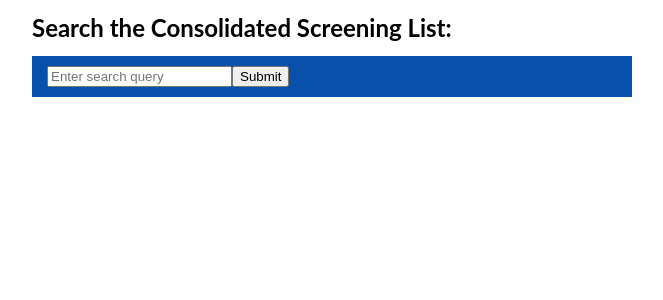
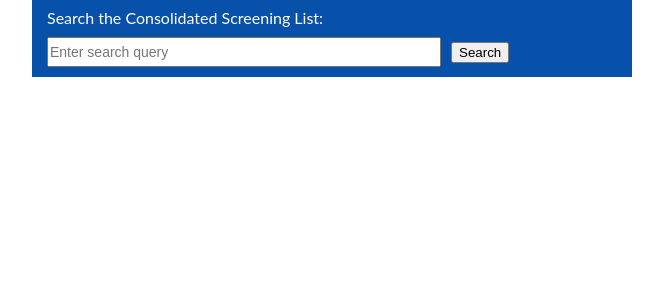
Before and after one commit to GovWizely/ita-widgets-react, a React (Create React App) app: page / in a window 1280 px wide. Shown: the top 300 px of the page, without its empty margins (308-971 px from the left). Built offline with nearby package versions, Linux system fonts and the light colour scheme.

Commit message:
adjusted style, changed offset to equal activepage-1, but the arrows still don't work as expected

```diff
--- a/src/App.css
+++ b/src/App.css
@@ -10,6 +10,8 @@
 
 ul {
   float: left;
+  margin-top: 5px;
+  /* [TODO] try adjusting the padding in here */
 }
 
 li {
@@ -25,12 +27,13 @@ li > a {
 #clearButton {
   /* display: inline-block; */
   float: right;
+  margin-top: 8px;
 }
 .resultsList {
   border: 1px solid #ddd;
   border-top: 0;
   display: block;
-  width: 598px;
+  width: 583px;
 }
 
 .footer {
@@ -87,11 +90,25 @@ td {
 
 form {
   background-color: #0851ab;
+  color: white;
   display: block;
   margin: 0;
   padding: 10px 15px;
   width: 570px;
 }
+
+form > input {
+  width: 388px;
+  height: 24px;
+  line-height: 24px;
+  padding: 1px;
+  font-size: 14px;
+}
+
+form > button {
+  margin-left: 10px;
+}
+
 p {
   /* color: white; */
   display: block;
@@ -102,5 +119,14 @@ p {
 }
 
 p strong {
-   color: white;
+  color: white;
 }
+
+.resultsList > p:first-child {
+  margin-left: -15px;
+  margin-top: 10px;
+}
+
+.resultsList {
+  padding-left: 30px;
+}
--- a/src/ConsolidatedScreeningList/CSLContainer.jsx
+++ b/src/ConsolidatedScreeningList/CSLContainer.jsx
@@ -12,7 +12,7 @@ class CSLContainer extends Component {
       results: [],
       totalItemsCount: 0,
       submitted: false,
-      activePage: 0,
+      activePage: 1,
     };
   }
 
@@ -24,14 +24,16 @@ class CSLContainer extends Component {
   }
 
   fetchResults = () => {
-    fetch(`${this.baseUrl}&q=${this.state.queryString}&offset=${this.state.activePage}`)
+    console.log(`fetching with offset = ${this.state.activePage-1}`)
+    fetch(`${this.baseUrl}&q=${this.state.queryString}&offset=${this.state.activePage-1}`)
     .then(response => response.json())
     .then(response => this.setState({
         results: response.results,
         totalItemsCount: response.total,
         submitted: true,
      }))
-    .catch(error => console.log(error));
+    .catch(error => console.log(error))
+    .then(console.log(`active page is ${this.state.activePage}`))
   }
 
   handleSubmit = event => {
@@ -40,7 +42,6 @@ class CSLContainer extends Component {
   }
 
   handlePageChange(pageNumber) {
-    console.log(`active page is ${pageNumber}`);
     this.setState({ activePage: pageNumber });
     this.fetchResults();
   }
@@ -52,8 +53,8 @@ class CSLContainer extends Component {
   render() {
     return (
       <div>
-        <h2>Search the Consolidated Screening List:</h2>
         <form onSubmit={(event) => this.handleSubmit(event)}>
+          <p>Search the Consolidated Screening List:</p>
           <input
             type="text"
             name="queryString"
@@ -61,7 +62,8 @@ class CSLContainer extends Component {
             value={this.state.queryString}
             onChange={(event) => this.handleChange(event)}
           />
-          <input type="submit" />
+          {/* <input type="submit" /> */}
+          <button type="submit">Search</button>
         </form>
         { this.state.submitted ?
           <div className="results">
```
Lines whose indentation alone changed are shown as unchanged.
